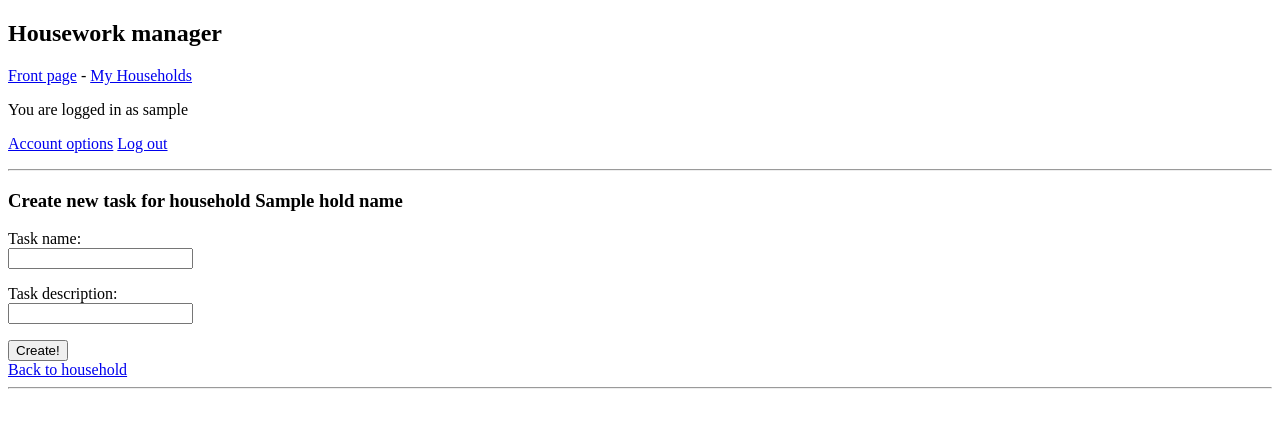
After one commit to selsama/Housework-manager, a Flask app: template manager/templates/createTask.html in a window 1280 px wide. The commit adds this page. Shown: the top 428 px of the page. Run offline with Flask 2, Linux system fonts and the light colour scheme; the visitor is signed in with stand-in values (Sample User, id 1); the template is opened without the code that fills it: most values are stand-ins (such as "Sample title", 1, 10 or a date in 2020).

Commit message:
create task

```diff
--- /dev/null
+++ b/manager/templates/createTask.html
@@ -0,0 +1,17 @@
+{% extends "layout.html" %}
+{% block title %}Create new task{% endblock %}
+{% block content %}
+<h3>Create new task for household {{ holdName }}</h3>
+
+<form action="/household{{ holdID }}/newTask" method="POST">
+<p>Task name:<br>
+<input type="text" name="name"></p>
+<p>Task description:<br>
+<input type="text" name="desc"></p>
+<input type="submit" value="Create!">
+<input type="hidden" name="csrf_token" value="{{ session.csrf_token }}">
+</form>
+
+
+<a href="/household{{ holdID }}">Back to household</a>
+{% endblock %}
--- a/manager/templates/household.html
+++ b/manager/templates/household.html
@@ -2,5 +2,11 @@
 {% block title %}Household {{ name }}{% endblock %}
 {% block content %}
 {{ name }}
+Tasks:
+{% for task in tasks %}
+<p>{{ task.name }}</p>
+{% endfor %}
+
+<p><a href="/household{{ id }}/createTask">Create new task</a></p>
 
 {% endblock %}
```
Also changed, not shown: manager/households.py (+8 -1 lines), manager/routes.py (+20 -0 lines), manager/tasks.py (added, +14 -0 lines).
